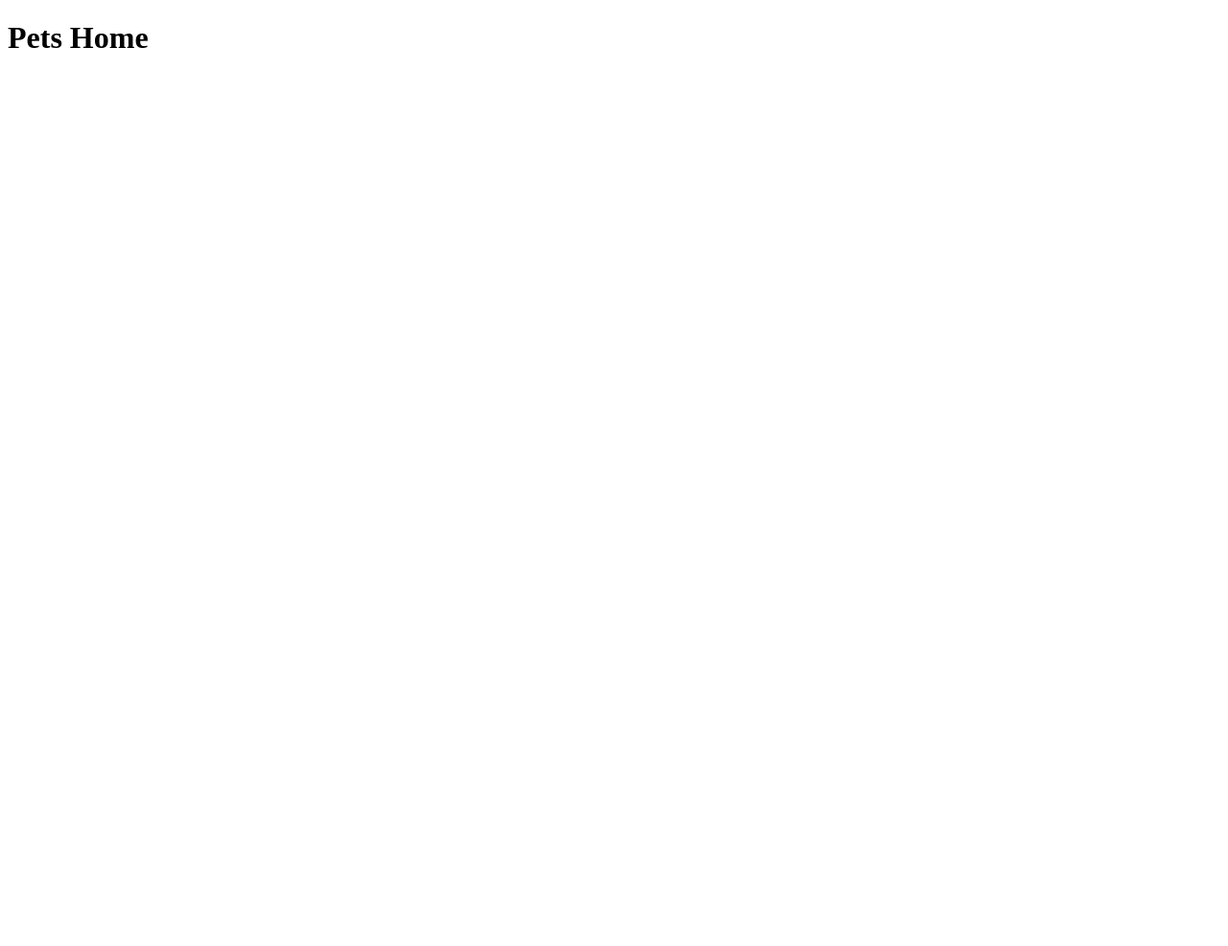
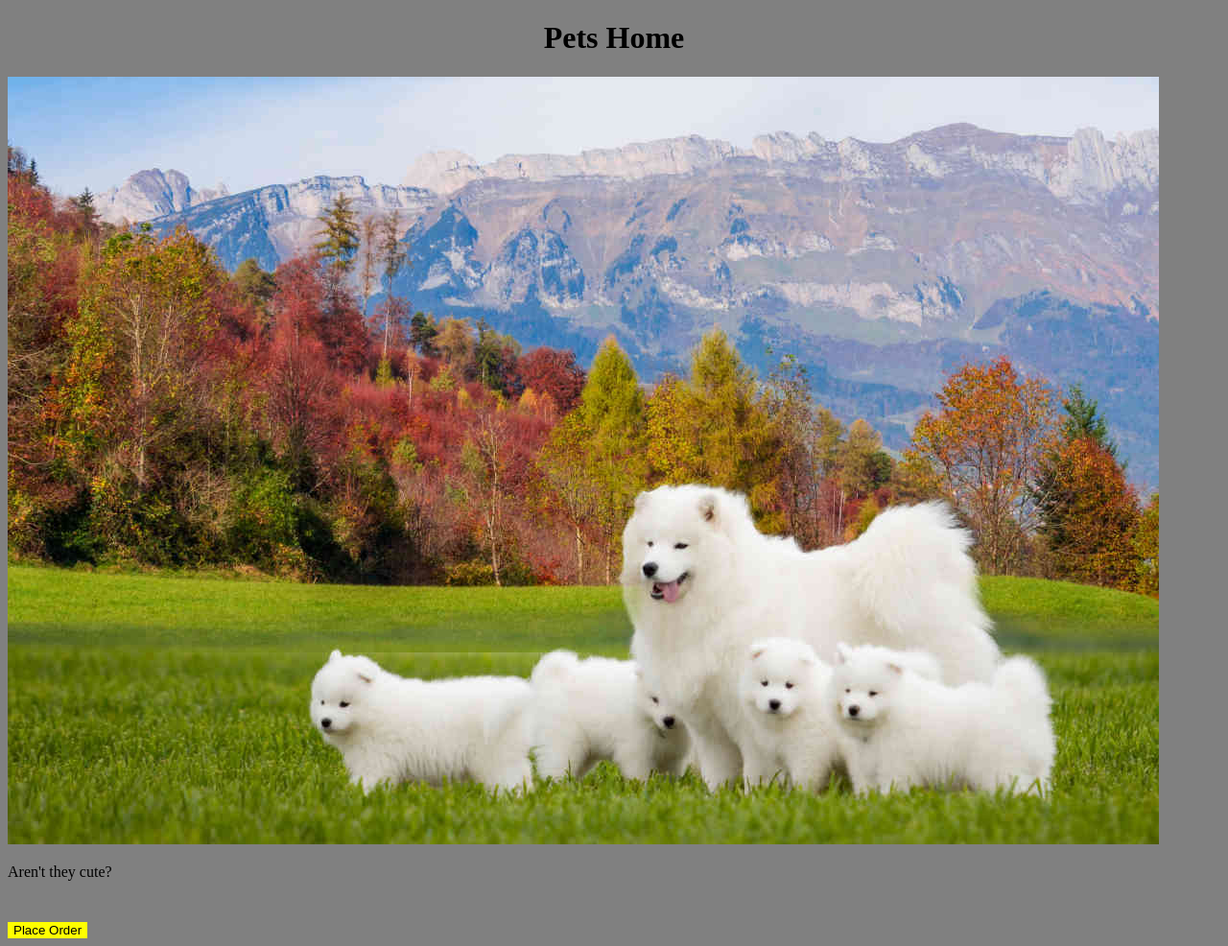
Before and after one commit to dtram61/pets, a PHP site: page /views/home.html in a window 1280 px wide. Before the commit the page is almost empty. Shown: the whole page at 96% size. Before the commit the page ends 50 px from the top, so only its background shows below. Run offline with PHP 8.4, Linux system fonts and the light colour scheme.

Commit message:
final changes

```diff
--- a/styles/styles.css
+++ b/styles/styles.css
@@ -14,3 +14,13 @@ h2 {
 h1{
     text-align: center;
 }
+
+.btn-primary {
+    margin-top: 2em;
+    background-color: yellow;
+    border: none;
+}
+
+.btn-primary:hover {
+    background-color: yellow !important;
+}
--- a/views/home.html
+++ b/views/home.html
@@ -5,9 +5,14 @@
     <meta name="viewport"
           content="width=device-width, user-scalable=no, initial-scale=1.0, maximum-scale=1.0, minimum-scale=1.0">
     <meta http-equiv="X-UA-Compatible" content="ie=edge">
+    <link rel="stylesheet" href="styles/styles.css">
+
     <title>Pets</title>
 </head>
 <body>
 <h1>Pets Home</h1>
+<img src="images/samoyed.png">
+<p>Aren't they cute?</p>
+<button class="btn-primary">Place Order</button>
 </body>
 </html>
```
